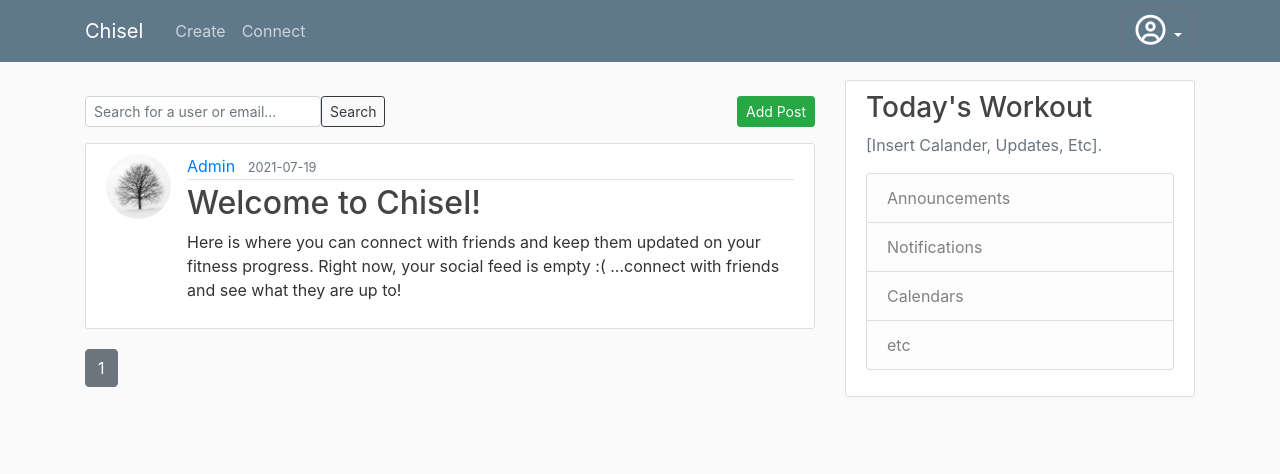
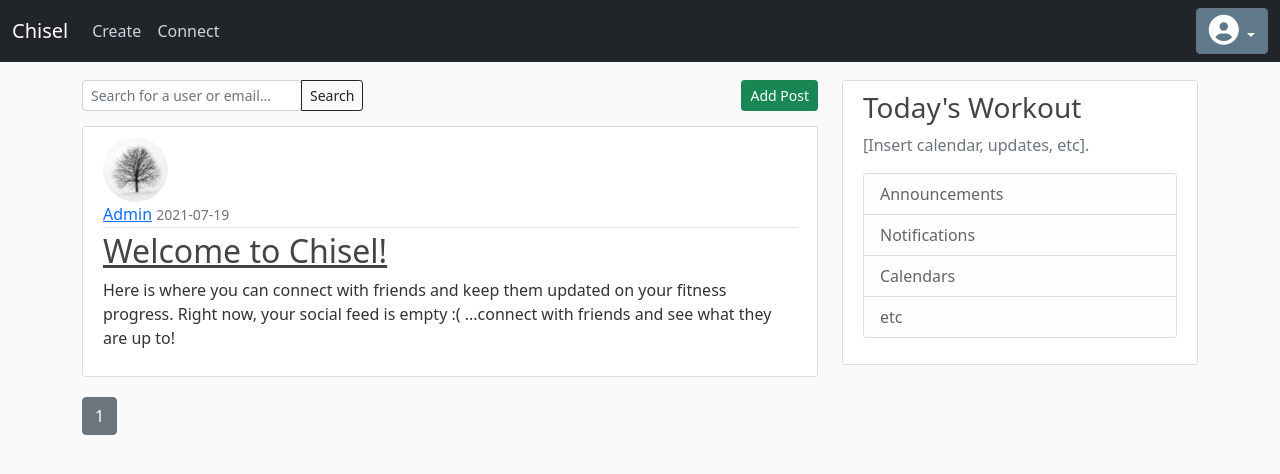
Before and after one commit to BenRushin/CS1530Chisel, a Flask app: page /connect in a window 1280 px wide. Shown: the top 474 px of the page. Run offline with Flask 2, Linux system fonts and the light colour scheme; a user stored in the database is signed in; data comes from the database, SQL or seed files in the repository; both versions use the stored data as it was after the commit; some libraries are stand-ins or nearby versions.

Commit message:
Updated secret key to standard; changed to Bootstrap 5, fixed some layout issues

```diff
--- a/chisel/__init__.py
+++ b/chisel/__init__.py
@@ -6,7 +6,7 @@ from flask_migrate import Migrate
 
 
 app = Flask(__name__)
-app.config['SECRET_KEY'] = '63568fa89c93404194403738d884f5c0' # randomly generated
+app.config['SECRET_KEY'] = b'\x93\xb7d\xf4\x8do\xc4\x14~\xffw\xc1\xdd\xdc\xb6\xedt_\xe9\x96M:\x0cVa\x03\x0c5\xc0 j\xaa' # randomly generated
 app.config['SQLALCHEMY_DATABASE_URI'] = 'sqlite:///chisel.db'
 db = SQLAlchemy(app)
 migrate = Migrate(app, db)
--- a/chisel/static/dashboard.css
+++ b/chisel/static/dashboard.css
@@ -10,6 +10,14 @@ body {
 
 .bg-steel {
   background-color: #5f788a;
+}
+
+#main-content {
+  margin-top: 5%;
+}
+
+#connect-toolbar {
+  margin-bottom: 2%;
 }
 
 .site-header .navbar-nav .nav-link {
--- a/chisel/templates/connect.html
+++ b/chisel/templates/connect.html
@@ -1,14 +1,11 @@
 {% extends "dashboard.html" %}
 {% block content %}
-    <div class="btn-toolbar justify-content-between mt-3 mb-3" role="toolbar" aria-label="Toolbar with button groups">
+    <div class="btn-toolbar justify-content-between" role="toolbar" aria-label="Toolbar with button groups" id="connect-toolbar">
       <div class="input-group">
-        <form class="form-inline" method="GET">
-          <input  type="search" name="q" class="form-control rounded btn-sm" placeholder="Search for a user or email..." aria-label="Search"
-          aria-describedby="search-addon">
-          <button type="submit" class="btn btn-outline-dark btn-sm">Search</button>
-        </form>
+        <input  type="search" name="q" class="form-control rounded btn-sm" placeholder="Search for a user or email..." aria-label="Search"
+        aria-describedby="search-addon">
+        <button type="submit" class="btn btn-outline-dark btn-sm">Search</button>
       </div>
-
 
       <div class="btn-group" role="group" aria-label="First group">
         <a class="btn btn-success btn-sm" href="{{ url_for('new_post') }}">Add Post</a>
--- a/chisel/templates/dashboard.html
+++ b/chisel/templates/dashboard.html
@@ -5,7 +5,7 @@
 <head>
     <meta charset="utf-8">
     <meta name="viewport" content="width=device-width, initial-scale=1, shrink-to-fit=no">
-    <link rel="stylesheet" href="https://maxcdn.bootstrapcdn.com/bootstrap/4.0.0/css/bootstrap.min.css" integrity="sha384-Gn5384xqQ1aoWXA+058RXPxPg6fy4IWvTNh0E263XmFcJlSAwiGgFAW/dAiS6JXm" crossorigin="anonymous">
+    <link href="https://cdn.jsdelivr.net/npm/bootstrap@5.0.2/dist/css/bootstrap.min.css" rel="stylesheet" integrity="sha384-EVSTQN3/azprG1Anm3QDgpJLIm9Nao0Yz1ztcQTwFspd3yD65VohhpuuCOmLASjC" crossorigin="anonymous">
     <link rel="stylesheet" type="text/css" href="{{ url_for('static', filename='dashboard.css') }}">
 
     <link rel="stylesheet" href="https://cdnjs.cloudflare.com/ajax/libs/font-awesome/4.7.0/css/font-awesome.min.css">
@@ -18,32 +18,40 @@
 </head>
 <body>
     <header class="site-header">
-      <nav class="navbar navbar-expand-md navbar-dark bg-steel fixed-top">
-        <div class="container">
-          <a class="navbar-brand mr-4" href="#">Chisel</a>
-          <button class="navbar-toggler" type="button" data-toggle="collapse" data-target="#navbarToggle" aria-controls="navbarToggle" aria-expanded="false" aria-label="Toggle navigation">
+      <nav class="navbar navbar-expand-md navbar-dark bg-dark fixed-top">
+        <div class="container-fluid">
+          <a class="navbar-brand" href="#">Chisel</a>
+          <button class="navbar-toggler" type="button" data-bs-toggle="collapse" data-bs-target="#navbarSupportedContent" aria-controls="navbarSupportedContent" aria-expanded="false" aria-label="Toggle navigation">
             <span class="navbar-toggler-icon"></span>
           </button>
-          <div class="collapse navbar-collapse" id="navbarToggle">
-            <div class="navbar-nav mr-auto">
-              <a class="nav-item nav-link" href="{{ url_for('dashboard') }}">Create</a>
-              <a class="nav-item nav-link" href="{{ url_for('connect') }}">Connect</a>
-            </div>
-            <!-- Navbar Right Side -->
-            <div class="navbar-nav  ">
-
-
+          <div class="collapse navbar-collapse" id="navbarSupportedContent">
+            <ul class="navbar-nav me-auto mb-2 mb-lg-0">
+              <li class="nav-item">
+                <a class="nav-link" href="{{ url_for('dashboard') }}">Create</a>
+              </li>
+              <li class="nav-item">
+                <a class="nav-link" href="{{ url_for('connect') }}">Connect</a>
+              </li>
+            </ul>
             <div class="btn-group">
-                    <button id="dropdown-menu" type="button" class="btn btn-secondary dropdown-toggle bg-steel " data-toggle="dropdown" aria-haspopup="true" aria-expanded="false">
-                        <i class='far fa-user-circle' style='font-size:30px'></i>
+                <button type="button" class="btn btn-secondary dropdown-toggle bg-steel" data-bs-toggle="dropdown" aria-expanded="false">
+                    <i class='fa fa-user-circle' style='font-size:30px'></i>
                 </button>
-                    <div class="dropdown-menu dropdown-menu-right ">
-                      <a class="dropdown-item" href="{{ url_for('profile') }}">Your Profile</button>
-                      <a class="dropdown-item" href="#">Your Workout History</button>
-                      <a class="dropdown-item" href="#">Your Settings</button>
-                      <div class="dropdown-divider"></div>
+                <ul class="dropdown-menu dropdown-menu-end">
+                  <li>
+                    <a class="dropdown-item" href="{{ url_for('profile') }}">Your Profile</a>
+                  </li>
+                  <li>
+                    <a class="dropdown-item" href="{{ url_for('dashboard') }}">Your Workout History</a>
+                  </li>
+                  <li>
+                    <a class="dropdown-item" href="{{ url_for('dashboard') }}">Your Settings</a>
+                  </li>
+                  <li><hr class="dropdown-divider"></li>
+                  <li>
                     <a class="dropdown-item" href="{{ url_for('logout') }}">Log Out</a>
-                    </div>
+                  </li>
+                </ul>
             </div>
 
               <!-- unpack dropdown menu when on mobile...not the neatest code, but...-->
@@ -54,13 +62,12 @@
                 <hr>
                 <a class="nav-item nav-link" href="{{ url_for('logout') }}">Log Out</a>
             </div>
-
           </div>
           </div>
         </div>
       </nav>
     </header>
-    <main role="main" class="container">
+    <main role="main" class="container" id="main-content">
       <div class="row">
         <div class="col-md-8">
           {% with messages = get_flashed_messages(with_categories=true) %}
@@ -79,7 +86,7 @@
         <div class="col-md-4">
           <div class="content-section">
             <h3>Today's Workout</h3>
-            <p class='text-muted'>[Insert Calander, Updates, Etc].
+            <p class='text-muted'>[Insert calendar, updates, etc].
               <ul class="list-group">
                 <li class="list-group-item list-group-item-light">Announcements</li>
                 <li class="list-group-item list-group-item-light">Notifications</li>
@@ -94,6 +101,6 @@
 
     <script src="https://code.jquery.com/jquery-3.2.1.slim.min.js" integrity="sha384-KJ3o2DKtIkvYIK3UENzmM7KCkRr/rE9/Qpg6aAZGJwFDMVNA/GpGFF93hXpG5KkN" crossorigin="anonymous"></script>
     <script src="https://cdnjs.cloudflare.com/ajax/libs/popper.js/1.12.9/umd/popper.min.js" integrity="sha384-ApNbgh9B+Y1QKtv3Rn7W3mgPxhU9K/ScQsAP7hUibX39j7fakFPskvXusvfa0b4Q" crossorigin="anonymous"></script>
-    <script src="https://maxcdn.bootstrapcdn.com/bootstrap/4.0.0/js/bootstrap.min.js" integrity="sha384-JZR6Spejh4U02d8jOt6vLEHfe/JQGiRRSQQxSfFWpi1MquVdAyjUar5+76PVCmYl" crossorigin="anonymous"></script>
+    <script src="https://cdn.jsdelivr.net/npm/bootstrap@5.0.2/dist/js/bootstrap.bundle.min.js" integrity="sha384-MrcW6ZMFYlzcLA8Nl+NtUVF0sA7MsXsP1UyJoMp4YLEuNSfAP+JcXn/tWtIaxVXM" crossorigin="anonymous"></script>
 </body>
 </html>
```
Also changed, not shown: chisel/templates/login.html (+4 -4 lines), chisel/templates/register.html (+5 -5 lines), chisel/chisel.db. Lines whose indentation alone changed are shown as unchanged.
